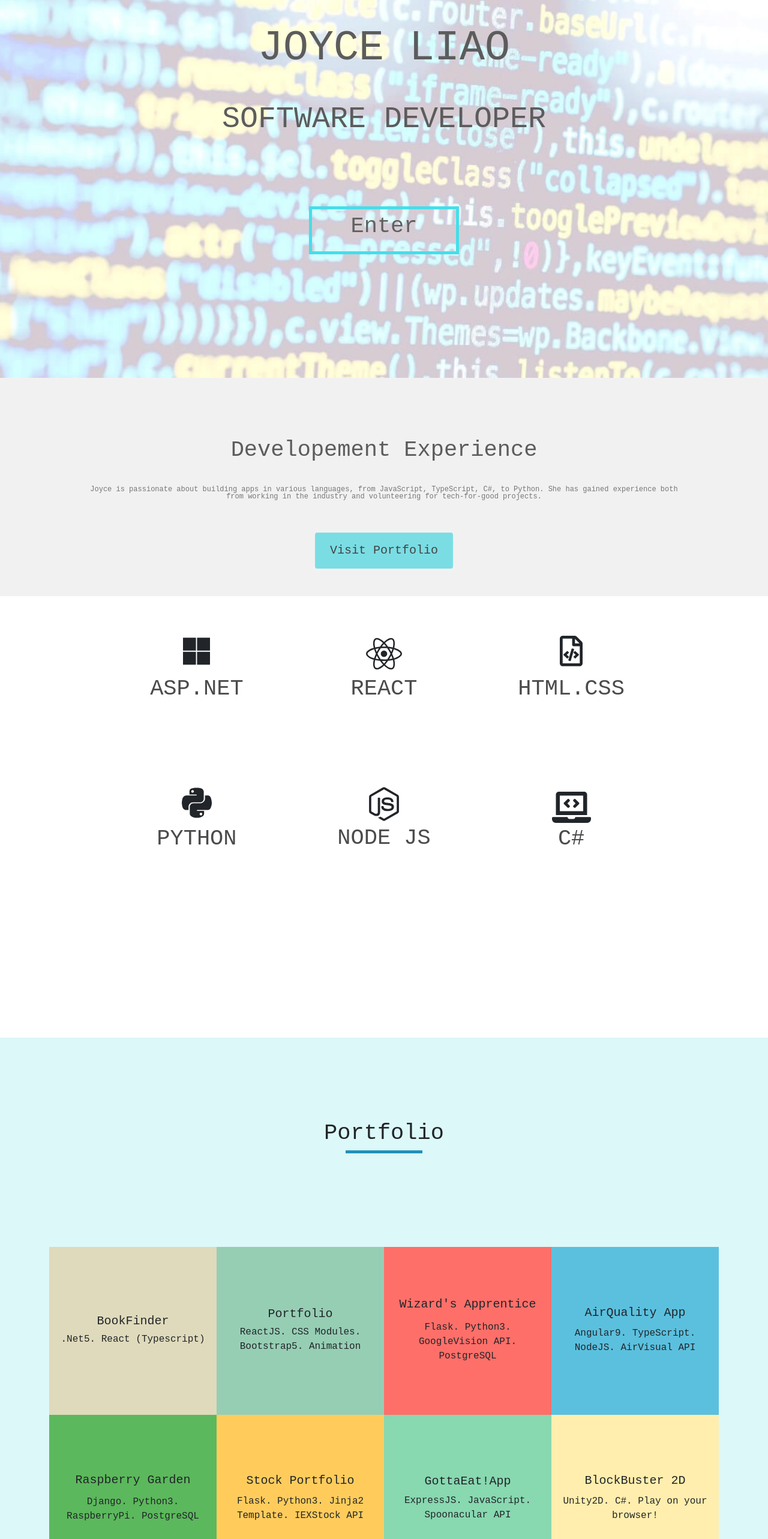
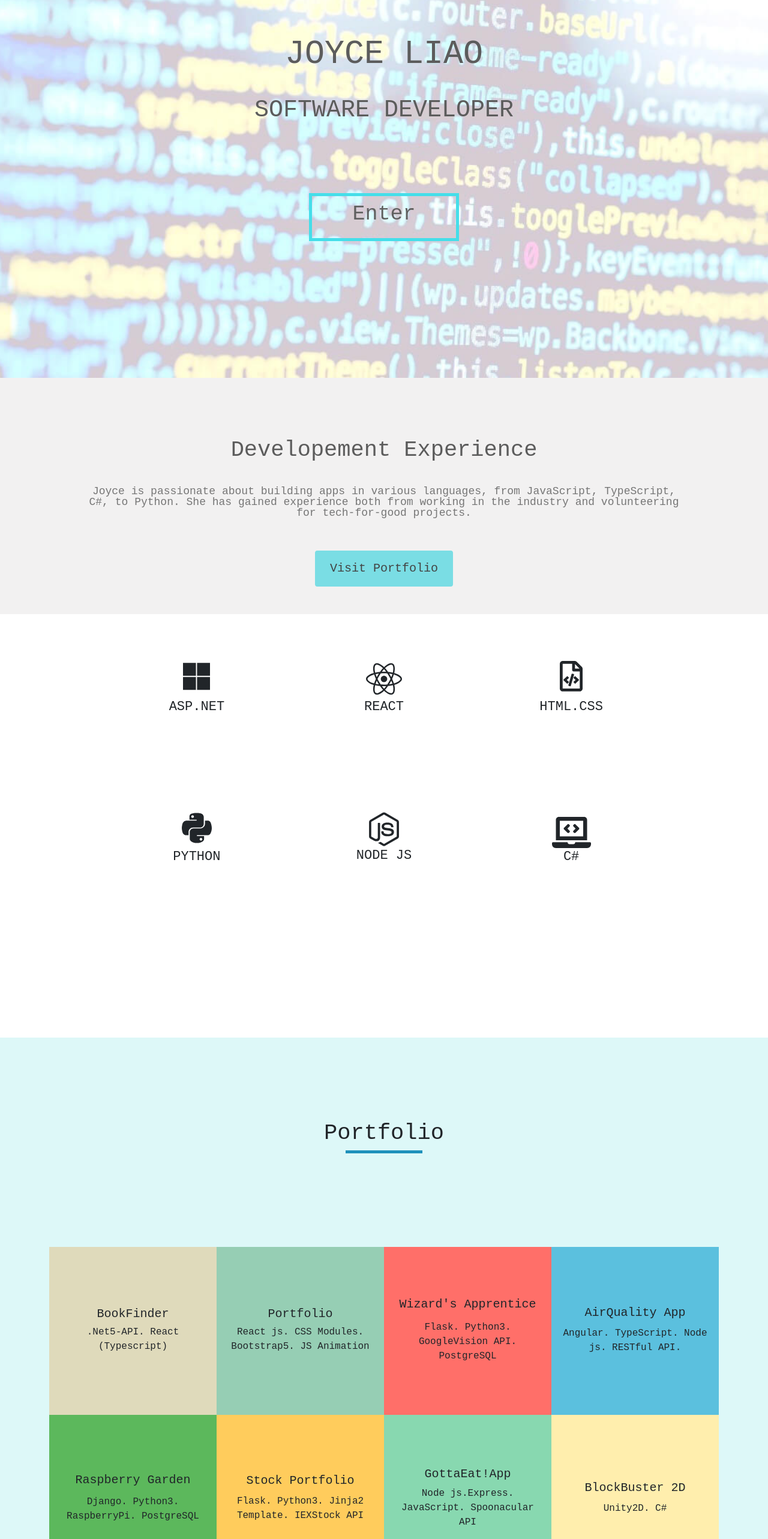
Before and after one commit to joyliao07/portfolioReact, a React (Create React App) app: page / in a window 1280 px wide. Shown: the part 225-2791 px from the top of the page at 60% size. Built offline with nearby package versions, Linux system fonts and the light colour scheme; a web font is replaced by a local one.

Commit message:
update projects

```diff
--- a/src/assets/projectDetails.js
+++ b/src/assets/projectDetails.js
@@ -1,55 +1,62 @@
 const projectDetails = [
     {name: "BookFinder",
-    tech:".Net5. React (Typescript)",
-    story:"BookFinder App allow the user to login and search books with a keyword, using Google-Books API. The user can add or remove books from the personal bookshelf, mark favorites, update reading status, and make notes on each book.",
-    git:"https://github.com/joyliao07/jb-jl-booklist ",
+    tech:".Net5-API. React (Typescript)",
+    story:"BookFinder App allows the user to login and search books with a keyword, using Google Books API. The user can add or remove books from the personal bookshelf, mark favorites, update the reading status, and make notes on each book.",
+    git:"https://github.com/joyliao07/BookFinder_dotNetAndReact",
     deploy:"https://bookfinder-react-dotnet.herokuapp.com/",
     color: "(223, 218, 187)",
     colorHover: "(206, 202, 174)"},
+
     {name: "Portfolio",
-    tech:"ReactJS. CSS Modules. Bootstrap5. Animation",
-    story: "Portfolio is built with ReactJs and contains simple animation effects. It showcases my tech stacks, projects, and volunteer experience.",
+    tech:"React js. CSS Modules. Bootstrap5. JS Animation",
+    story: "The portfolio is built with React js and contains simple JavaScript animation. It showcases my tech stacks, projects, and volunteer experiences. You are welcome to send me a message by using the contact form on the website!",
     git:"https://github.com/joyliao07/portfolioReact",
     deploy:"https://jl-portfolio-react.herokuapp.com/",
     color: "(150,206,180)",
     colorHover: "(111, 170, 143)"},
+
     {name: "Wizard's Apprentice",
     tech:"Flask. Python3. GoogleVision API. PostgreSQL",
-    story:"Wizard’s Apprentice is a photo-scavenger-hunt game on a social platform, using Google Vision to validate and analyze players’ photo submissions using API calls and display players' competition results.",
+    story:"Wizard’s Apprentice is a photo-scavenger-hunt game on a social platform, using Google Vision to validate and analyze the player's photo submissions. The platform displays every player's competition results in real-time.",
     git:"https://github.com/joyliao07/wizards_apprentice",
     deploy:"",
     color: "(255,111,105)",
     colorHover: "(209, 90, 86)"},
+
     {name: "AirQuality App",
-    tech:"Angular9. TypeScript. NodeJS. AirVisual API",
-    story:"AirQuality allows users to check the degrees of air pollution in cities worldwide, in real time, by reading the “aqius” index. Users can request new cities to be added to the website by filling out the contact form.",
+    tech:"Angular. TypeScript. Node js. RESTful API.",
+    story:"AirQuality allows users to check the degrees of air pollution in cities worldwide, in real time, by reading the “aqius” index. Users can request new cities to be added to the website by filling out the contact form on the website.",
     git:"https://github.com/joyliao07/airQuality ",
     deploy:"https://airquality-app-ea704.web.app/",
     color: "(91,192,222)",
     colorHover: "(60, 164, 196)"},
+
     {name: "Raspberry Garden",
     tech:"Django. Python3. RaspberryPi. PostgreSQL",
-    story:"With Raspberry Pi’s GPIO, the app monitors water levels and temperatures of the garden environment and updates the results on the website for easy access.",
+    story:"With Raspberry Pi’s GPIO, the app monitors the water level and temperature of the garden environment and updates the results on the website.",
     git:"https://github.com/joyliao07/raspberry-garden",
     deploy:"",
     color: "(92,184,92)",
     colorHover: "(67, 136, 67)"},
+
     {name: "Stock Portfolio",
     tech:"Flask. Python3. Jinja2 Template. IEXStock API",
-    story:"Stock portfolio allows registered users to search for company stock histories and their five-year trend in graphs.",
+    story:"Stock portfolio allows the registered user to search for company stock prices and historic trends. The app displays the price trends in graphs and visual effects.",
     git:"https://github.com/joyliao07/stock_portfolio",
     deploy:"",
     color: "(255,204,92)",
     colorHover: "(209, 165, 70)"},
+
     {name: "GottaEat!App",
-    tech:"ExpressJS. JavaScript. Spoonacular API",
-    story:"The app utilizes the Spoonacular recipe API, finding recipes that match the ingredients that are readily available to the user.",
+    tech:"Node js.Express. JavaScript. Spoonacular API",
+    story:"The app utilizes the Spoonacular Recipe API, finding recipes that will match the ingredients the user already has.",
     git:"https://github.com/301-Project/gotta-eat-app  ",
     deploy:"",
     color: "(136,216,176)",
     colorHover: "(113, 179, 146)"},
+
     {name: "BlockBuster 2D",
-    tech:"Unity2D. C#. Play on your browser!",
+    tech:"Unity2D. C#",
     story:"Block Buster 2D is a simple game with visual and sound effects. I built it as a fun project to understand more about game development with Unity.",
     git:"https://github.com/joyliao07/unity_BlockBreaker",
     deploy:"https://joyliao07.github.io/unity_BlockBreaker/BlockBreaker2DWebGL/index.html",
--- a/src/components/modals/ProjectModal.module.css
+++ b/src/components/modals/ProjectModal.module.css
@@ -91,6 +91,7 @@
     border-radius: 12%;
     height: 40px;
     width: 80px;
+    font-size: 13px;
 }
 
 .button:hover {
--- a/src/pages/Contact.js
+++ b/src/pages/Contact.js
@@ -143,7 +143,7 @@ const Contact = () => {
                 </Row>
                 <Row className={classes.lastRow}>
                     <Col>
-                        <p><strong>&copy;JoyceLiao2021</strong></p>
+                        <p><strong>&copy;JoyceLiao2022</strong></p>
                     </Col>
                     <Col>
                         <Nav.Link className={classes.upButtonContainer}>
--- a/src/pages/Home.module.css
+++ b/src/pages/Home.module.css
@@ -30,17 +30,19 @@
     top: 20%;
     text-align: center;
     justify-content: center;
+    color: rgb(92, 92, 92);
 }
 
 .content .title {
-    font-size: 65px;
-    color: rgb(92, 92, 92);
     margin-bottom: 5%;
 }
 
-.content .subTitle {
+.title > p {
+    font-size: 55px;
+}
+
+.subTitle > p {
     font-size: 40px;
-    color: rgb(92, 92, 92);
 }
 
 .buttonContainer {
@@ -49,9 +51,9 @@
 }
 
 .button {
-    font-size: 37px;
+    font-size: 35px;
     margin-top: 100px;
-    padding-top: 4%;
+    padding-top: 5%;
     height: 80px;
     width: 250px;
     color: rgb(96, 96, 96);
--- a/src/pages/Skills.js
+++ b/src/pages/Skills.js
@@ -40,7 +40,7 @@ const Skills = () => {
                                 <FaMicrosoft size="sm"/>
                             </div>
                         </div>
-                        <h1>ASP.NET</h1>
+                        <h2>ASP.NET</h2>
                     </Col>
                     <Col className={classes.skillBlock} md={6} lg={4}>
                         <div style={{height: "60px"}}>
@@ -48,7 +48,7 @@ const Skills = () => {
                                 <FaReact size="sm"/>
                             </div>
                         </div>
-                        <h1>REACT</h1>
+                        <h2>REACT</h2>
                     </Col>
                     <Col className={classes.skillBlock} md={6} lg={4}>
                         <div style={{height: "60px"}}>
@@ -56,7 +56,7 @@ const Skills = () => {
                                 <FaRegFileCode size="sm"/>
                             </div>
                         </div>
-                        <h1>HTML.CSS</h1>
+                        <h2>HTML.CSS</h2>
                     </Col>
                     <Col className={classes.skillBlock} md={6} lg={4}>
                         <div style={{height: "60px"}}>
@@ -64,7 +64,7 @@ const Skills = () => {
                                 <FaPython size="sm"/>
                             </div>
                         </div>
-                        <h1>PYTHON</h1>
+                        <h2>PYTHON</h2>
                     </Col>
                     <Col className={classes.skillBlock} md={6} lg={4}>
                         <div>
@@ -72,7 +72,7 @@ const Skills = () => {
                                 <FaNodeJs size="sm"/>
                             </div>
                         </div>
-                        <h1>NODE JS</h1>
+                        <h2>NODE JS</h2>
                     </Col>
                     <Col className={classes.skillBlock} md={6} lg={4}>
                         <div style={{height: "60px", "padding-top": "10px"}}>
@@ -80,7 +80,7 @@ const Skills = () => {
                                 <FaLaptopCode size="lg"/>
                             </div>
                         </div>
-                        <h1>C#</h1>
+                        <h2>C#</h2>
                     </Col>
                 </Row>
             </Container>
--- a/src/pages/Skills.module.css
+++ b/src/pages/Skills.module.css
@@ -22,6 +22,10 @@
 .description {
     margin: 2.5% 8% 2% 8%;
     text-align: center;
+}
+
+.description > h4 {
+    font-size: 18px;
 }
 
 .buttonRow {
```
